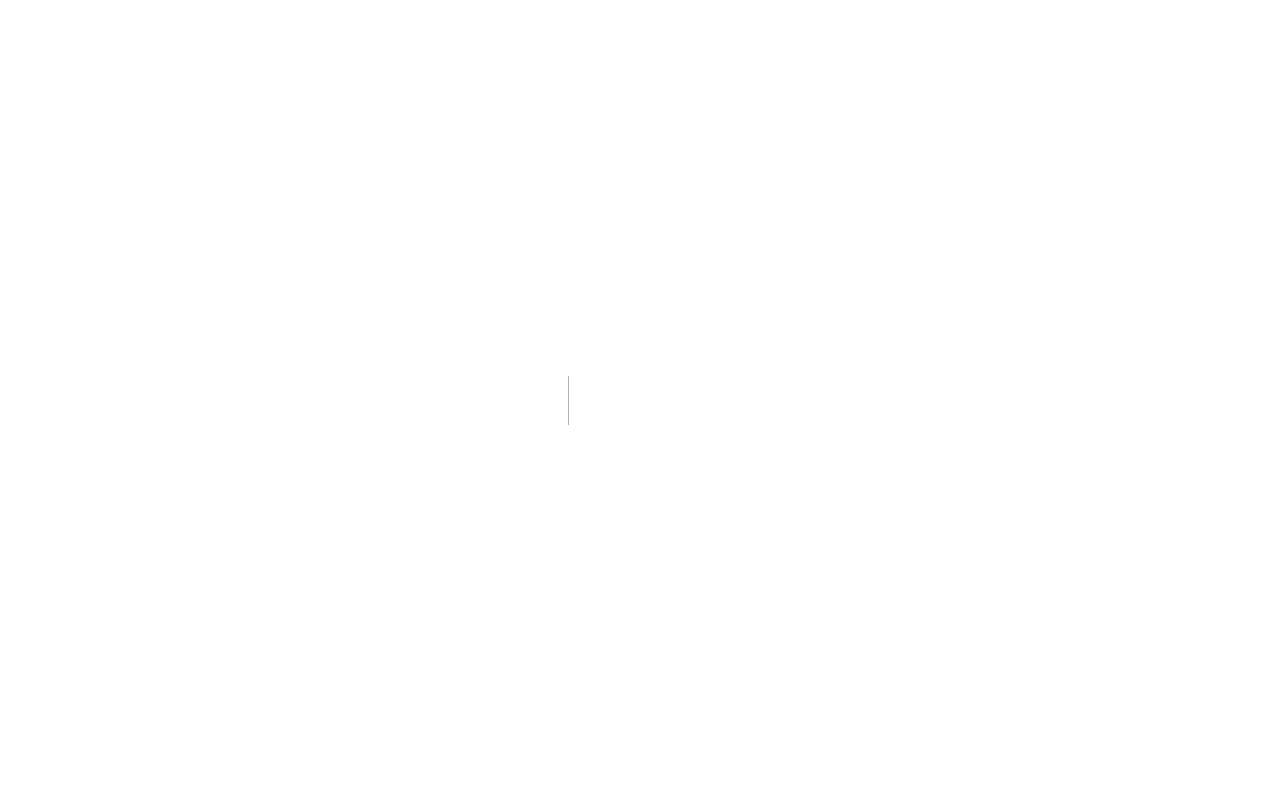
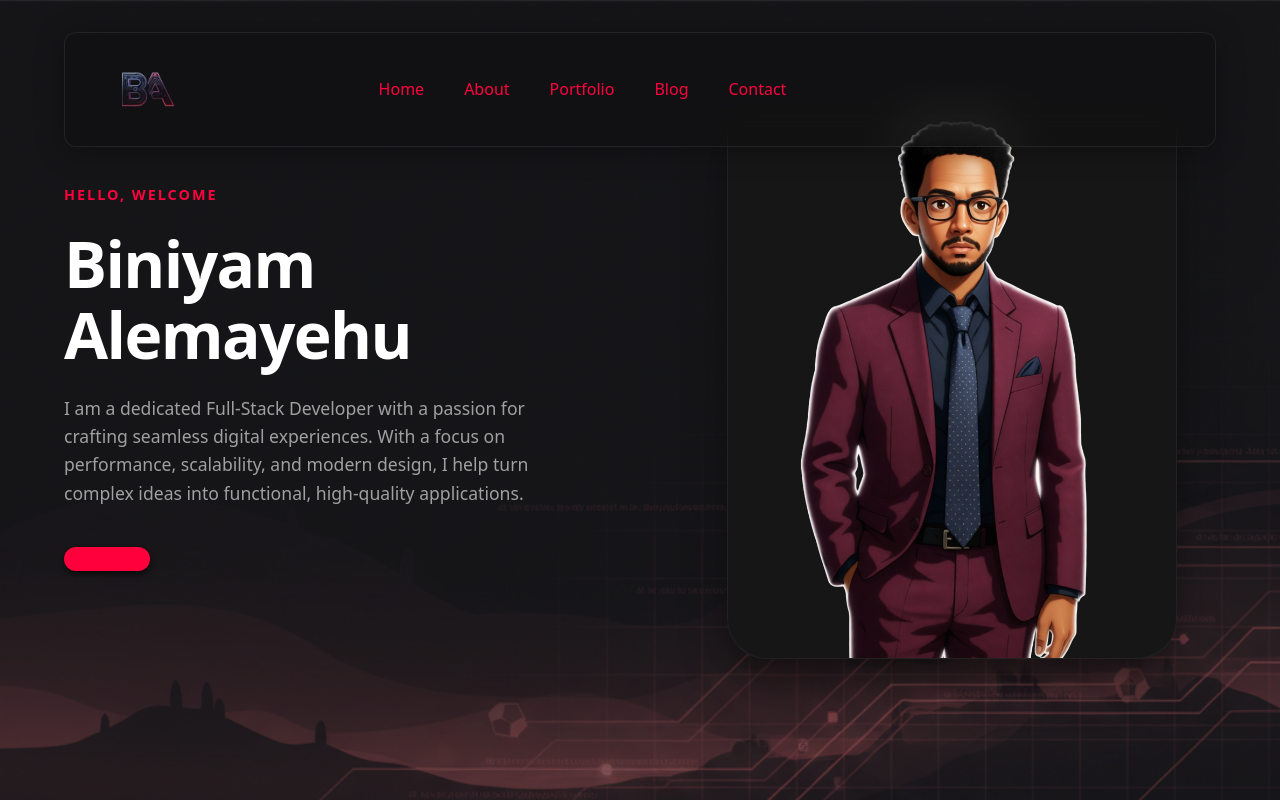
Before and after one commit to Bini-A10/My-Website, a Next.js app in the folder frontend/my-website-frontend/: page /about in a window 1280 px wide. Before the commit this address had no page. Shown: the top 800 px of the page. Built offline with nearby package versions, Linux system fonts and the light colour scheme.

Commit message:
feat: Implement initial layout, navigation, hero, and about sections for the frontend application.

```diff
--- /dev/null
+++ b/frontend/my-website-frontend/src/app/about/page.tsx
@@ -0,0 +1,67 @@
+'use client';
+
+import { AboutSection } from "@/components/AboutSection";
+
+export default function AboutPage() {
+  return (
+    <main className="about-page-container">
+      {/* Section 1: Default (Text Left, Image Right) */}
+      <AboutSection
+        greeting="Hello, Welcome"
+        name="Biniyam Alemayehu"
+        description="I am a dedicated Full-Stack Developer with a passion for crafting seamless digital experiences. With a focus on performance, scalability, and modern design, I help turn complex ideas into functional, high-quality applications."
+        ctaText="Contact Me"
+        ctaHref="/contact"
+        imageSrc="/images/bini.png"
+        imageAlt="Biniyam Alemayehu"
+      />
+
+      {/* Section 2: Reversed (Image Left, Text Right) */}
+      <AboutSection
+        greeting="My Vision"
+        name="Innovative Solutions"
+        description="I believe in building technology that isn't just functional, but also intuitive and impactful. By leveraging the latest tools and best practices, I create solutions that stand the test of time and provide real value to users."
+        ctaText="View Projects"
+        ctaHref="/projects"
+        imageSrc="/images/bini.png"
+        imageAlt="Biniyam Alemayehu Vision"
+        isReversed
+      />
+
+      {/* Section 3: Default (Text Left, Image Right) */}
+      <AboutSection
+        greeting="My Approach"
+        name="Quality First"
+        description="My development process is centered around writing clean, maintainable code. I prioritize performance and security, ensuring that every application I build is robust and ready to handle growth and complexity."
+        ctaText="Technologies"
+        ctaHref="/skills"
+        imageSrc="/images/bini.png"
+        imageAlt="Biniyam Alemayehu Approach"
+      />
+
+      {/* Section 4: Reversed (Image Left, Text Right) */}
+      <AboutSection
+        greeting="Collaborative"
+        name="Team Player"
+        description="I thrive in environments that value collaboration and open communication. Working closely with designers, stakeholders, and other developers, I ensure that the final product aligns perfectly with the project goals."
+        ctaText="Get in Touch"
+        ctaHref="/contact"
+        imageSrc="/images/bini.png"
+        imageAlt="Biniyam Alemayehu Collaboration"
+        isReversed
+      />
+
+      <style jsx>{`
+        .about-page-container {
+          position: relative;
+          min-height: 100vh;
+          background:
+            linear-gradient(rgba(5, 5, 5, 0.4), rgba(5, 5, 5, 0.4)),
+            url('/images/BG.png') no-repeat center center fixed;
+          background-size: cover;
+          overflow-x: hidden;
+        }
+      `}</style>
+    </main>
+  );
+}
--- a/frontend/my-website-frontend/src/app/layout.tsx
+++ b/frontend/my-website-frontend/src/app/layout.tsx
@@ -1,6 +1,7 @@
 import type { Metadata } from "next";
 import { Playfair_Display, Inter, Geist_Mono } from "next/font/google";
 import "./globals.css";
+import { Navbar } from "@/components/Navbar";
 
 // Elegant serif font for headings - matches dark luxury aesthetic
 const playfairDisplay = Playfair_Display({
@@ -26,7 +27,7 @@ const geistMono = Geist_Mono({
 });
 
 export const metadata: Metadata = {
-  title: "Portfolio | Your Name",
+  title: "Portfolio | Biniyam Alemayehu",
   description: "Personal portfolio showcasing projects and expertise",
 };
 
@@ -40,6 +41,7 @@ export default function RootLayout({
       <body
         className={`${playfairDisplay.variable} ${inter.variable} ${geistMono.variable} antialiased`}
       >
+        <Navbar />
         {children}
       </body>
     </html>
--- /dev/null
+++ b/frontend/my-website-frontend/src/components/AboutSection.tsx
@@ -0,0 +1,179 @@
+'use client';
+
+import Image from 'next/image';
+import { Button } from './Button';
+
+interface AboutSectionProps {
+  greeting: string;
+  name: string;
+  description: string;
+  ctaText?: string;
+  ctaHref?: string;
+  imageSrc: string;
+  imageAlt: string;
+  isReversed?: boolean;
+}
+
+export function AboutSection({
+  greeting,
+  name,
+  description,
+  ctaText,
+  ctaHref,
+  imageSrc,
+  imageAlt,
+  isReversed = false
+}: AboutSectionProps) {
+  return (
+    <section className={`about-section-container ${isReversed ? 'reversed' : ''}`}>
+      <div className="about-section-content">
+        {/* Text Area */}
+        <div className="about-section-text">
+          <span className="about-greeting">{greeting}</span>
+          <h2 className="about-name">{name}</h2>
+          <p className="about-description">{description}</p>
+          {ctaText && ctaHref && (
+            <div className="about-cta">
+              <Button href={ctaHref} variant="primary">
+                {ctaText}
+              </Button>
+            </div>
+          )}
+        </div>
+
+        {/* Image Area */}
+        <div className="about-image-frame">
+          <div className="about-image-inner">
+            <Image
+              src={imageSrc}
+              alt={imageAlt}
+              width={500}
+              height={600}
+              className="about-portrait"
+              priority
+            />
+          </div>
+        </div>
+      </div>
+
+      <style jsx>{`
+        .about-section-container {
+          position: relative;
+          min-height: 80vh;
+          display: flex;
+          align-items: center;
+          justify-content: center;
+          padding: 6rem 4rem;
+        }
+
+        .about-section-content {
+          width: 100%;
+          max-width: 1200px;
+          display: flex;
+          align-items: center;
+          gap: 6rem;
+          z-index: 10;
+        }
+
+        .reversed .about-section-content {
+          flex-direction: row-reverse;
+        }
+
+        .about-section-text {
+          flex: 1;
+          display: flex;
+          flex-direction: column;
+          gap: 1.5rem;
+        }
+
+        .about-greeting {
+          color: var(--color-primary);
+          font-family: var(--font-body);
+          font-weight: 600;
+          text-transform: uppercase;
+          letter-spacing: 2px;
+          font-size: 0.9rem;
+        }
+
+        .about-name {
+          font-family: var(--font-heading);
+          font-size: clamp(2.5rem, 5vw, 4rem);
+          font-weight: 800;
+          color: white;
+          margin: 0;
+          line-height: 1.1;
+        }
+
+        .about-description {
+          font-family: var(--font-body);
+          font-size: 1.1rem;
+          line-height: 1.6;
+          color: var(--color-text-secondary);
+          max-width: 500px;
+          margin: 0;
+        }
+
+        .about-cta {
+          margin-top: 1rem;
+        }
+
+        .about-image-frame {
+          flex: 1;
+          display: flex;
+          justify-content: center;
+          align-items: center;
+        }
+
+        .about-image-inner {
+          width: 100%;
+          max-width: 450px;
+          aspect-ratio: 4/5;
+          background: var(--color-surface-elevated);
+          border-radius: 40px;
+          overflow: hidden;
+          position: relative;
+          box-shadow: var(--shadow-xl);
+          border: 1px solid var(--glass-border);
+        }
+
+        .about-portrait {
+          width: 100%;
+          height: 100%;
+          object-fit: cover;
+          object-position: top center;
+        }
+
+        @media (max-width: 1024px) {
+          .about-section-container {
+            padding: 4rem 2rem;
+            min-height: auto;
+          }
+          .about-section-content,
+          .reversed .about-section-content {
+            flex-direction: column;
+            text-align: center;
+            gap: 4rem;
+          }
+          .about-section-text {
+            align-items: center;
+          }
+          .about-description {
+            max-width: 100%;
+          }
+          .about-image-inner {
+            max-width: 400px;
+          }
+        }
+
+        @media (max-width: 640px) {
+          .about-name {
+            font-size: 2.5rem;
+          }
+          .about-image-inner {
+            border-radius: 30px;
+          }
+        }
+      `}</style>
+    </section>
+  );
+}
--- a/frontend/my-website-frontend/src/components/Hero.tsx
+++ b/frontend/my-website-frontend/src/components/Hero.tsx
@@ -2,12 +2,10 @@
 
 import { ParallaxPortrait } from './ParallaxPortrait';
 import { Button } from './Button';
-import { Navbar } from './Navbar';
 
 export function Hero() {
   return (
     <section className="hero-container">
-      <Navbar />
       <div className="hero-content">
 
         {/* Left side - Content */}
--- a/frontend/my-website-frontend/src/components/Navbar.tsx
+++ b/frontend/my-website-frontend/src/components/Navbar.tsx
@@ -2,11 +2,24 @@
 
 import React from 'react';
 import Image from 'next/image';
+import Link from 'next/link';
+import { usePathname } from 'next/navigation';
 
 export function Navbar() {
+    const pathname = usePathname();
+
+    const navLinks = [
+        { name: 'Home', href: '/' },
+        { name: 'About', href: '/about' },
+        { name: 'Portfolio', href: '#portfolio' },
+        { name: 'Blog', href: '#blog' },
+        { name: 'Contact', href: '#contact' },
+    ];
+
     return (
         <nav className="navbar">
             <div className="logo">
+                <Link href="/">
                     <Image
                         src="/images/logoo.png"
                         alt="Logo"
@@ -15,15 +28,19 @@ export function Navbar() {
                         className="logo-img"
                         priority
                     />
+                </Link>
             </div>
             <div className="nav-links">
-                <a href="#home" className="nav-link active">Home</a>
-                <a href="#about" className="nav-link">About</a>
-                <a href="#portfolio" className="nav-link">Portfolio</a>
-                <a href="#blog" className="nav-link">Blog</a>
-                <a href="#contact" className="nav-link">Contact</a>
+                {navLinks.map((link) => (
+                    <Link
+                        key={link.name}
+                        href={link.href}
+                        className={`nav-link ${pathname === link.href ? 'active' : ''}`}
+                    >
+                        {link.name}
+                    </Link>
+                ))}
             </div>
-
 
             <style jsx>{`
                 .navbar {
@@ -50,6 +67,7 @@ export function Navbar() {
                     align-items: center;
                     min-width: 80px;
                     z-index: 10;
+                    cursor: pointer;
                 }
 
                 .logo-img {
@@ -92,19 +110,6 @@ export function Navbar() {
                     color: var(--color-text-primary);
                 }
 
-                .nav-extra {
-                  display: flex;
-                  gap: 1.5rem;
-                  color: var(--color-text-secondary);
-                  font-size: 1.2rem;
-                  align-items: center;
-                }
-
-                .menu-icon {
-                  font-weight: bold;
-                  letter-spacing: 2px;
-                }
-
                 @media (max-width: 1024px) {
                   .navbar {
                     width: calc(100% - 4rem);
```
Lines whose indentation alone changed are shown as unchanged.
